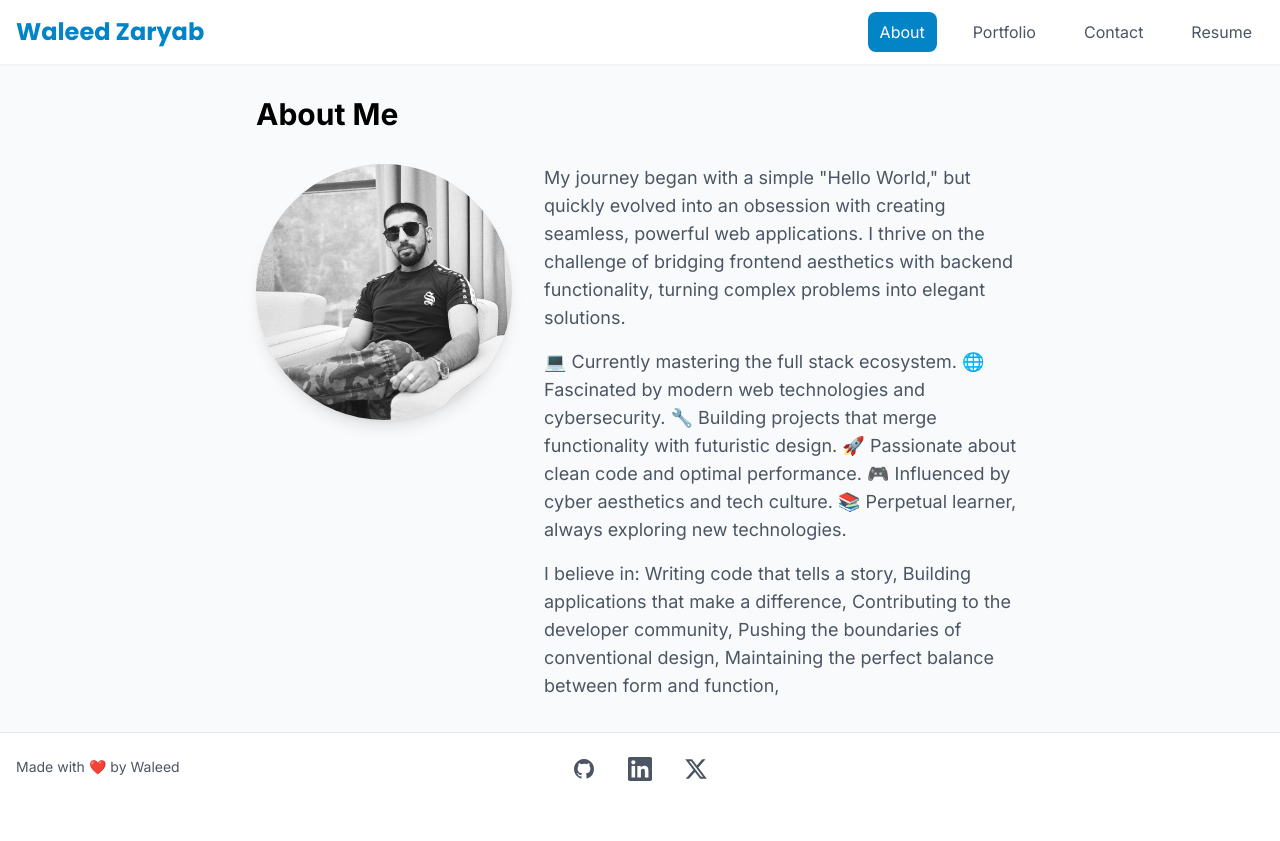
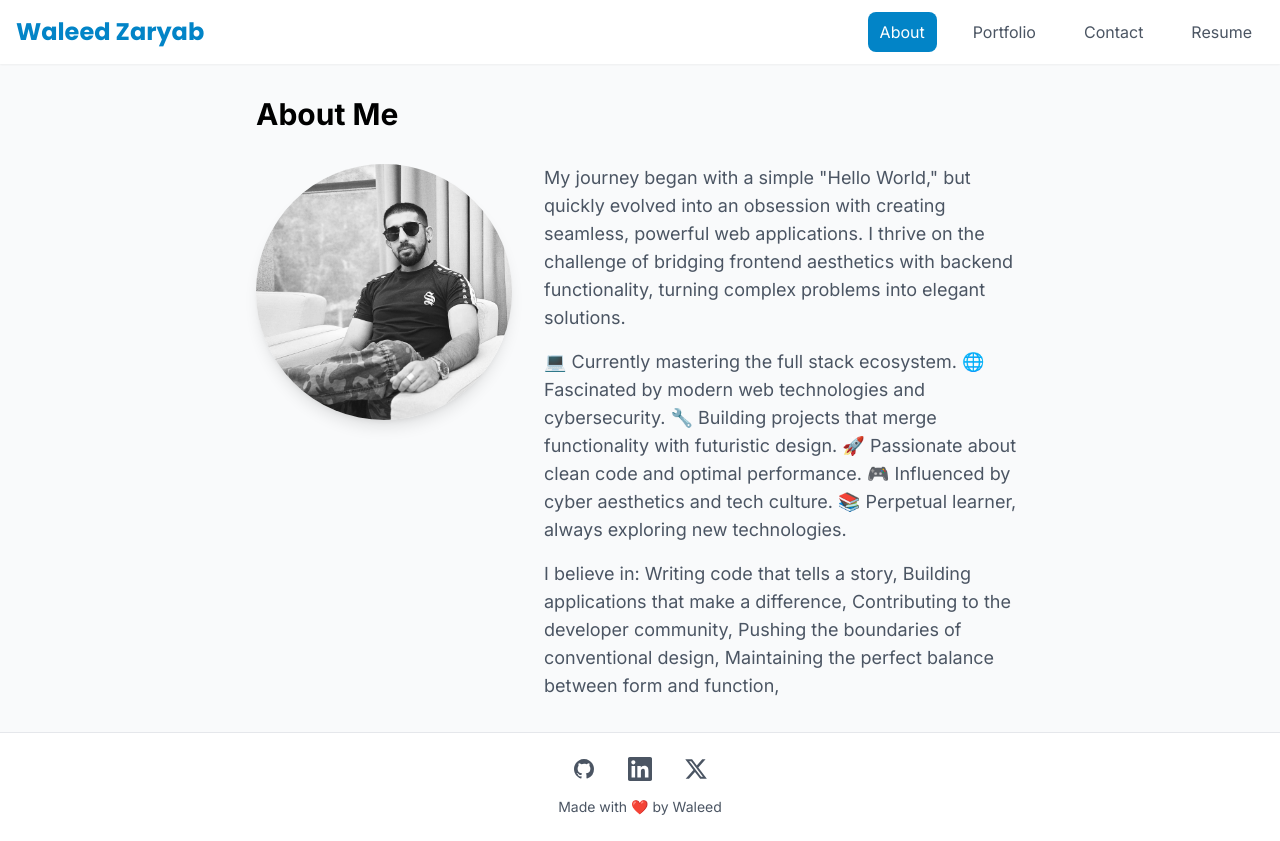
Before and after one commit to GhostMods00/ReactPortfolio, a React (Vite) app: page / in a window 1280 px wide. Before the commit the page ends 805 px from the top, so only its background shows below. Built offline with nearby package versions, Linux system fonts and the light colour scheme.

Commit message:
Final Modifications

```diff
--- a/src/components/Footer.jsx
+++ b/src/components/Footer.jsx
@@ -2,22 +2,10 @@ function Footer() {
   return (
     <footer className="bg-white border-t mt-auto">
       <div className="container mx-auto px-4 py-6">
-          <div className="relative flex justify-center">
-            {/* Left-aligned text */}
-            <div className="absolute left-0 flex items-center">
-              <p className="text-gray-600 text-sm flex items-center">
-                Made with{' '}
-                <span className="text-red-500 mx-1" role="img" aria-label="heart">
-                  ❤️
-                </span>
-                {' '}by Waleed
-              </p>
-            </div>
-
-            {/* Centered social icons */}
-            <div className="flex space-x-8">
+        <div className="flex flex-col items-center space-y-4">
+          <div className="flex justify-center space-x-8">
             <a
-                href="https://github.com/yourusername"
+              href="https://github.com/GhostMods00"
               target="_blank"
               rel="noopener noreferrer"
               className="text-gray-600 hover:text-primary-600 transition-colors"
@@ -28,7 +16,7 @@ function Footer() {
               </svg>
             </a>
             <a
-                href="https://linkedin.com/in/yourusername"
+              href="https://linkedin.com/in/waleed-zaryab-79571517a"
               target="_blank"
               rel="noopener noreferrer"
               className="text-gray-600 hover:text-primary-600 transition-colors"
@@ -39,7 +27,7 @@ function Footer() {
               </svg>
             </a>
             <a
-                href="https://x.com/yourusername"
+              href="https://x.com/waleedzaryab"
               target="_blank"
               rel="noopener noreferrer"
               className="text-gray-600 hover:text-primary-600 transition-colors"
@@ -50,6 +38,14 @@ function Footer() {
               </svg>
             </a>
           </div>
+
+          <p className="text-gray-600 text-sm flex items-center">
+            Made with{' '}
+            <span className="text-red-500 mx-1" role="img" aria-label="heart">
+              ❤️
+            </span>
+            {' '}by Waleed
+          </p>
         </div>
       </div>
     </footer>
--- a/src/data/projects.js
+++ b/src/data/projects.js
@@ -21,8 +21,8 @@ export const projects = [
       title: "Cookwise",
       description: "CookWise is a smart recipe-finding application designed to help users discover the perfect dish based on the ingredients they have at home and their dietary preferences.",
       image: "/api/placeholder/400/300",
-      deployedUrl: "https://project3.com",
-      githubUrl: "https://algomystique.github.io/CookWiseGroupProject_1/",
+      deployedUrl: "https://algomystique.github.io/CookWiseGroupProject_1/",
+      githubUrl: "https://github.com/AlgoMystique/CookWiseGroupProject_1",
       technologies: ['HTML5', 'CSS3', 'JavaScript', 'Bootstrap']
     },
     {
```
Also changed, not shown: 1 other file (tests, documents, lock files or other folders). Lines whose indentation alone changed are shown as unchanged.
